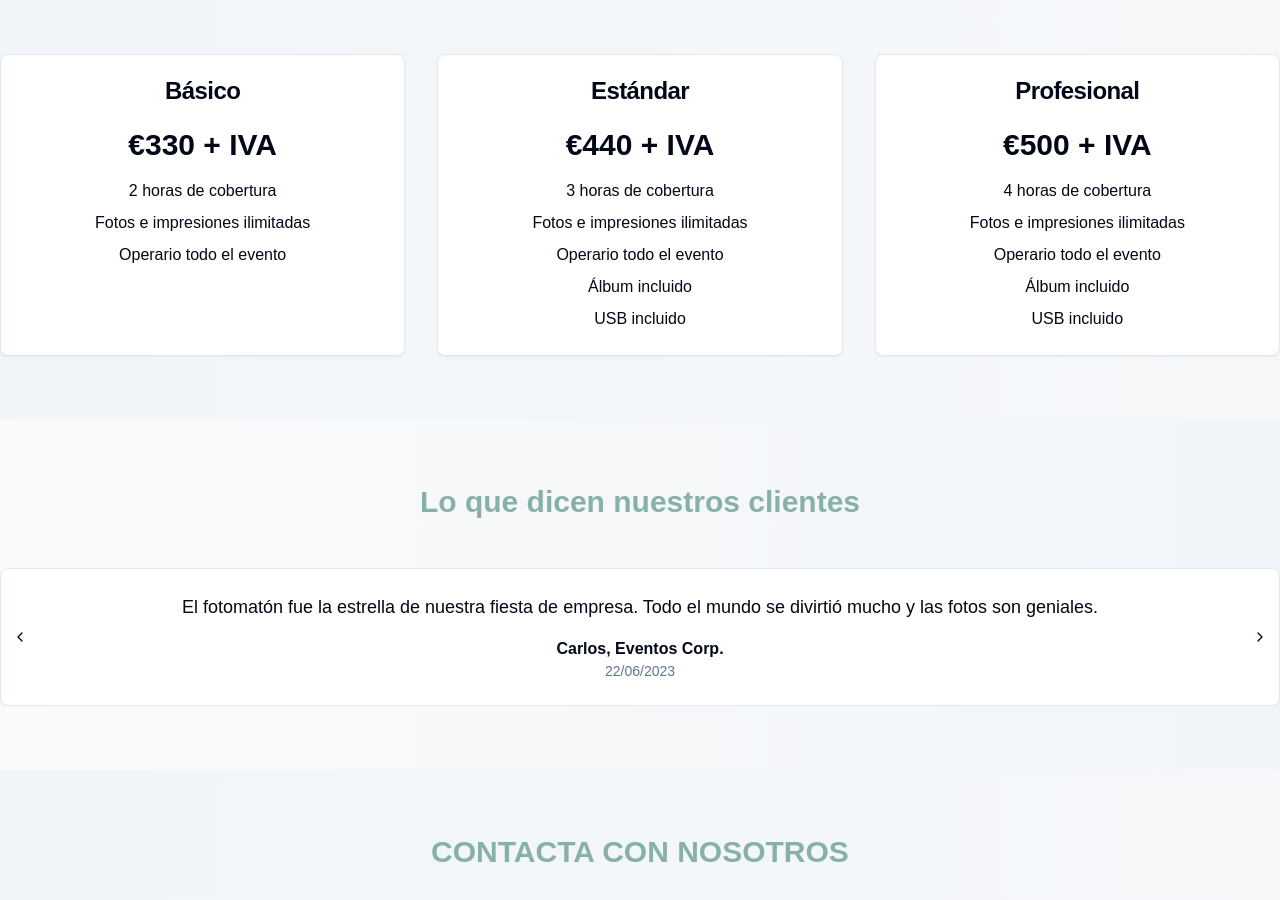
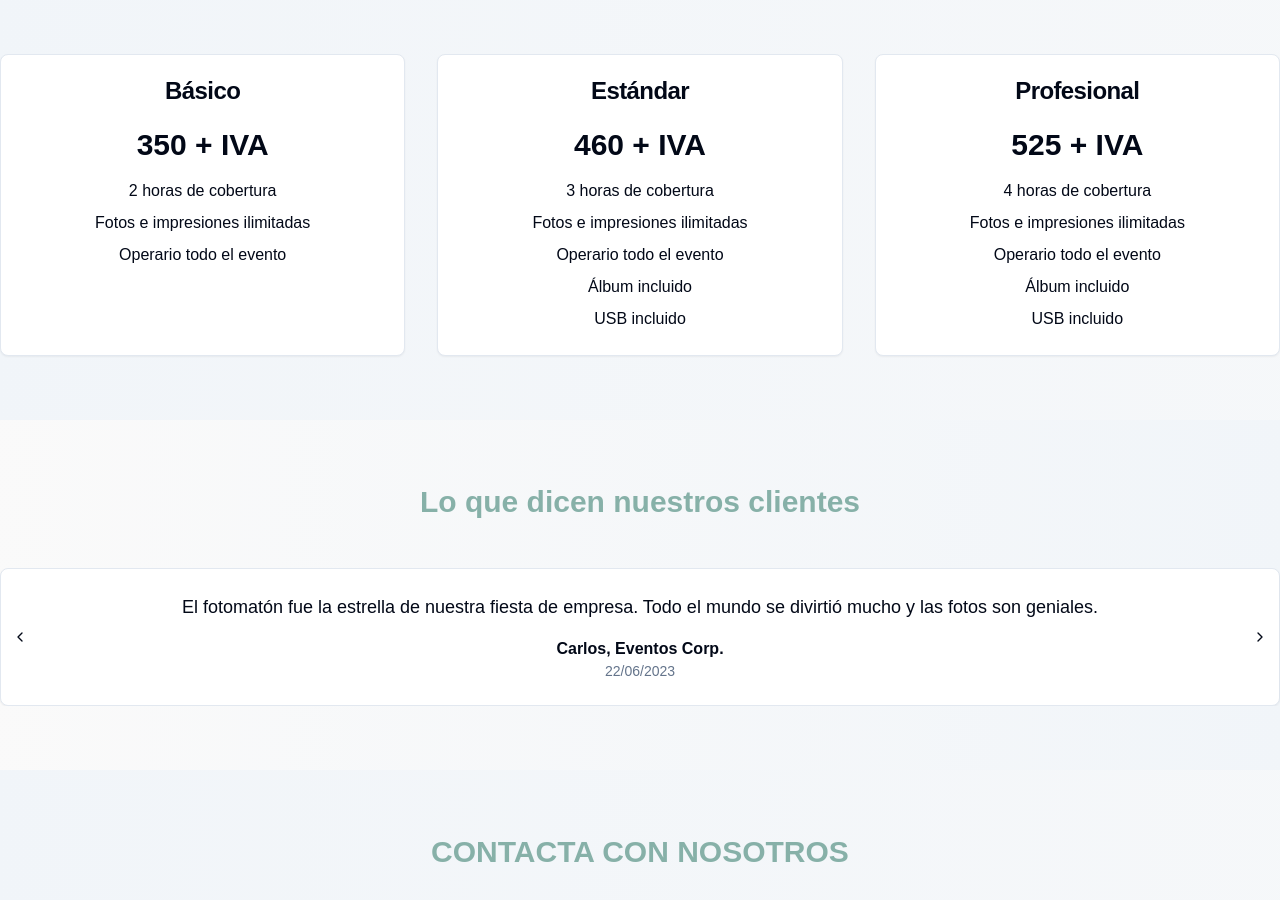
Before and after one commit to recheitor/pimpamfotos, a Next.js app: page / in a window 1280 px wide. Shown: the part 1506-2406 px from the top of the page. Built offline with nearby package versions, Linux system fonts and the light colour scheme; a web font is replaced by a local one.

Commit message:
price update

```diff
--- a/components/pricing.tsx
+++ b/components/pricing.tsx
@@ -7,34 +7,34 @@ const pricingPlans = {
   es: [
     {
       name: "Básico",
-      price: "€330 + IVA",
+      price: "350 + IVA",
       features: ["2 horas de cobertura", "Fotos e impresiones ilimitadas", "Operario todo el evento"],
     },
     {
       name: "Estándar",
-      price: "€440 + IVA",
+      price: "460 + IVA",
       features: ["3 horas de cobertura", "Fotos e impresiones ilimitadas", "Operario todo el evento", "Álbum incluido", "USB incluido"],
     },
     {
       name: "Profesional",
-      price: "€500 + IVA",
+      price: "525 + IVA",
       features: ["4 horas de cobertura", "Fotos e impresiones ilimitadas", "Operario todo el evento", "Álbum incluido", "USB incluido"],
     },
   ],
   en: [
     {
       name: "Basic",
-      price: "€330 + VAT",
+      price: "350 + VAT",
       features: ["2 hours of coverage", "Unlimited photos and prints", "Attendant throughout the event"],
     },
     {
       name: "Standard",
-      price: "€440 + VAT",
+      price: "€460 + VAT",
       features: ["3 hours of coverage", "Unlimited photos and prints", "Attendant throughout the event", "Album included", "USB included"],
     },
     {
       name: "Professional",
-      price: "€500 + VAT",
+      price: "€525 + VAT",
       features: ["4 hours of coverage", "Unlimited photos and prints", "Attendant throughout the event", "Album included", "USB included"],
     },
   ],
```
